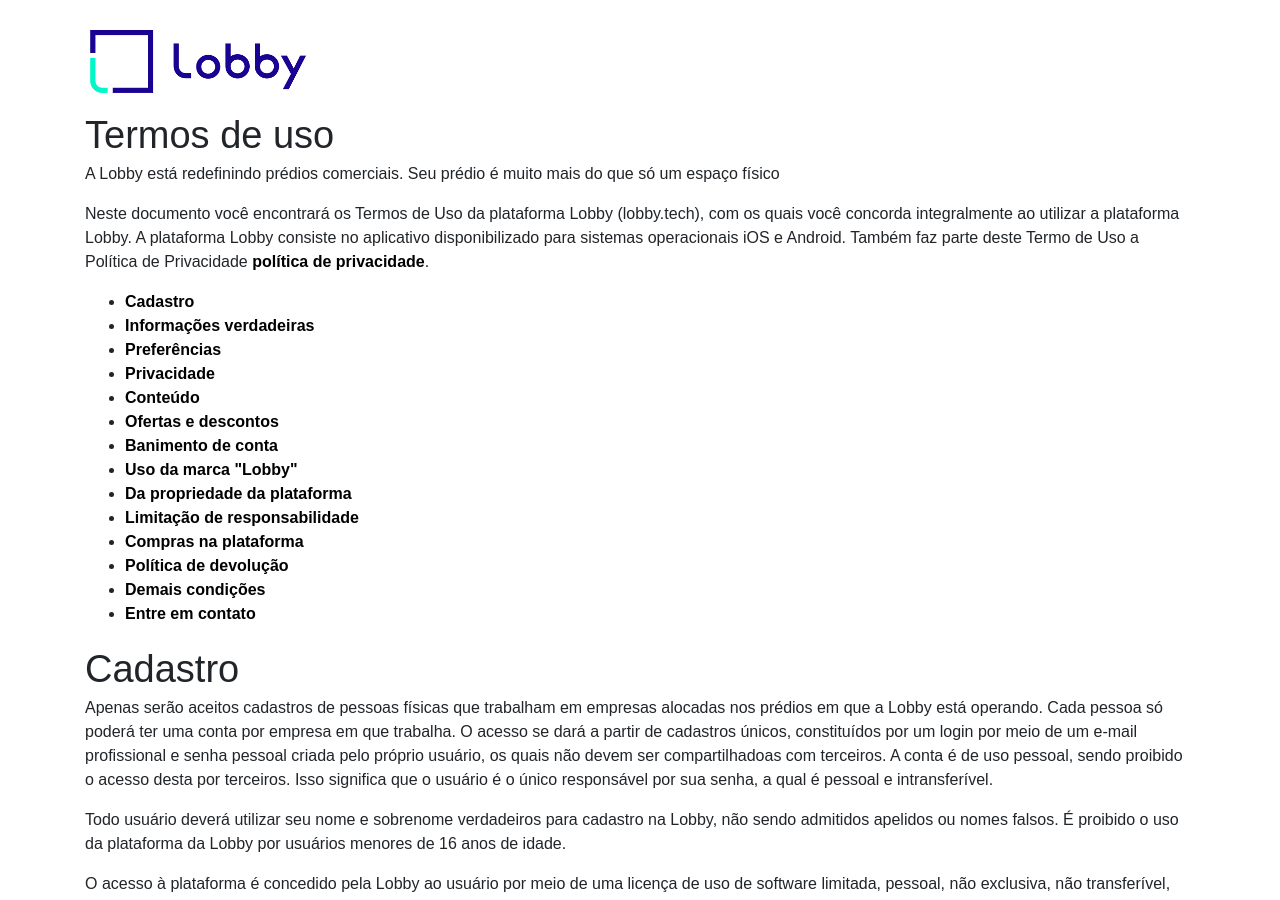
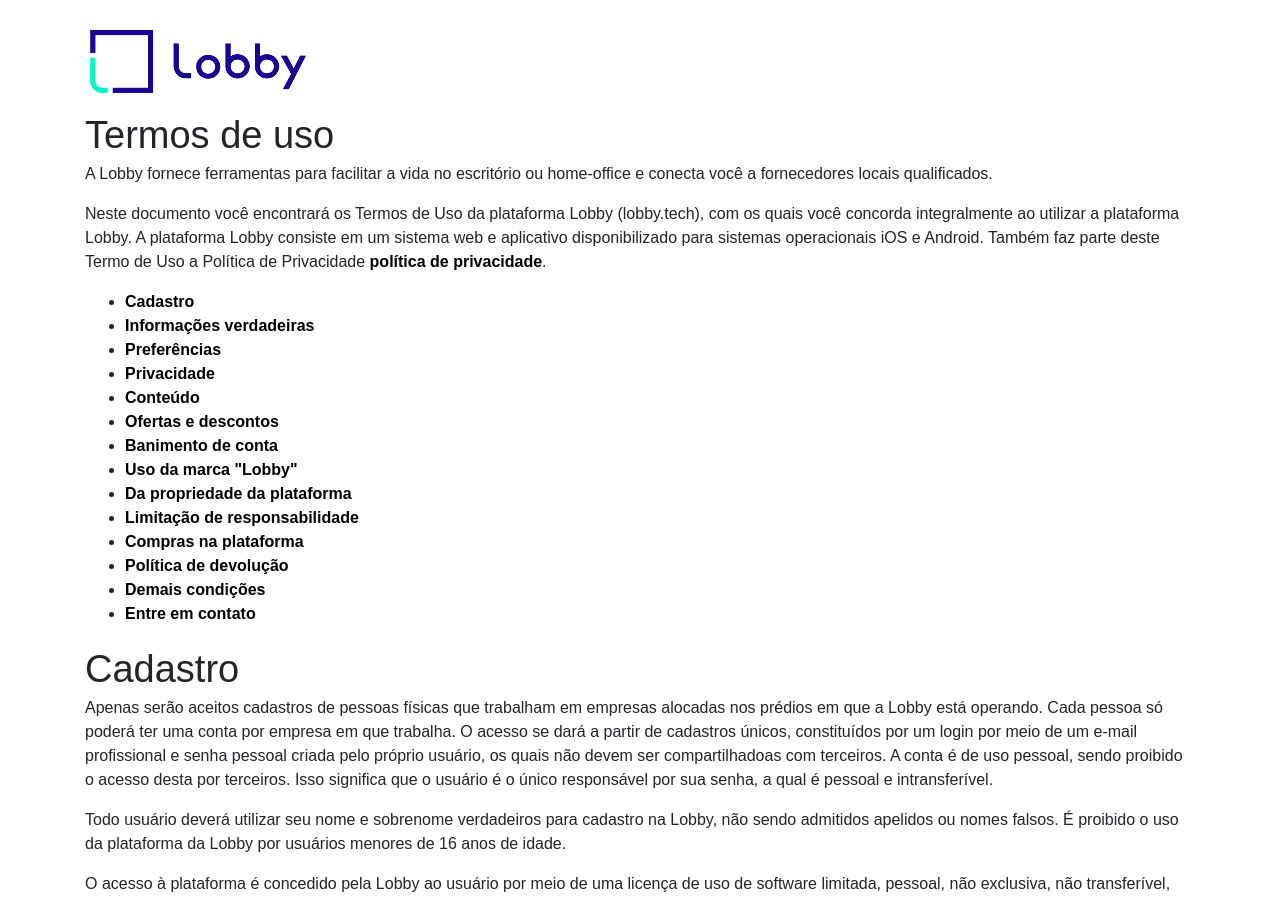
Before and after one commit to lobby-tech/lobby.tech, a Jekyll site: the page built from termos-de-uso/index.html, in a window 1280 px wide and 900 px high. Built offline with Jekyll 4.4.1, drawn with Linux system fonts in a browser that asks for light colours; some of the changed text lies outside the part shown.

Commit message:
Removed building

```diff
--- a/index.html
+++ b/index.html
@@ -75,8 +75,8 @@
     />
   </section>
 
-  <br><br><br>
-
+  <br><br>
+  <!--
   <section class="fornecedores">
     <img
       class="fornecedores--img"
@@ -97,7 +97,7 @@
     </div>
   </section>
 
-  <!--
+
   <section class="section__feature--mid">
     <img class="companies" src="/assets/images/empresas/grow logo.png" alt="Grow" />
     <img class="companies" src="/assets/images/empresas/MadeiraMadeira logo.png" alt="Madeira Madeira" />
--- a/termos-de-uso/index.html
+++ b/termos-de-uso/index.html
@@ -7,8 +7,8 @@
     <div class="col-12 col-md-12 col-lg-12 pt-4">
       <img src="/assets/images/icon-reverse.png" class="mb-3" alt="Lobby Logo">
       <h1 class="font--xl">Termos de uso</h1>
-      <p>A Lobby está redefinindo prédios comerciais. Seu prédio é muito mais do que só um espaço físico </p>
-      <p>Neste documento você encontrará os Termos de Uso da plataforma Lobby (lobby.tech), com os quais você concorda integralmente ao utilizar a plataforma Lobby. A plataforma Lobby consiste no aplicativo disponibilizado para sistemas operacionais iOS e Android. Também faz parte deste Termo de Uso a Política de Privacidade <b><a href='/politica-de-privacidade' title="Política de privacidade">política de privacidade</a></b>.</p>
+      <p>A Lobby fornece ferramentas para facilitar a vida no escritório ou home-office e conecta você a fornecedores locais qualificados.</p>
+      <p>Neste documento você encontrará os Termos de Uso da plataforma Lobby (lobby.tech), com os quais você concorda integralmente ao utilizar a plataforma Lobby. A plataforma Lobby consiste em um sistema web e aplicativo disponibilizado para sistemas operacionais iOS e Android. Também faz parte deste Termo de Uso a Política de Privacidade <b><a href='/politica-de-privacidade' title="Política de privacidade">política de privacidade</a></b>.</p>
       <ul>
         <li><a href="#cadastro"><b>Cadastro</b></a></li>
         <li><a href="#informaçõesverdadeiras"><b>Informações verdadeiras</b></a></li>
```
Also changed, not shown: other parts of termos-de-uso/index.html (+1 -1 lines).
